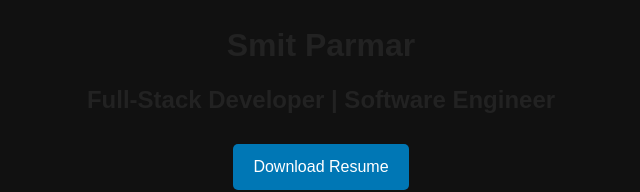
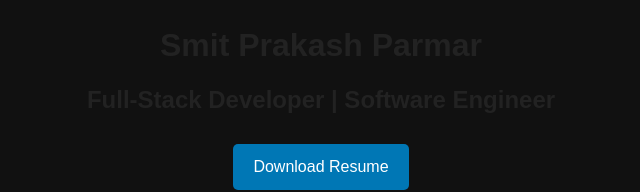
Before and after one commit to smitparmar2607/portfolio-smit, a plain HTML site: page index.html in a window 1280 px wide. Shown: the part 213-405 px from the top of the page, 319-959 px from the left. Drawn offline with Linux system fonts and the light colour scheme.

Commit message:
commit - portfolio site

```diff
--- a/index.html
+++ b/index.html
@@ -10,7 +10,7 @@
   <!-- Header / Hero -->
   <header class="hero">
     <img src="images/profile1.jpg" alt="Smit Parmar" class="profile-pic">
-    <h1>Smit Parmar</h1>
+    <h1>Smit Prakash Parmar</h1>
     <h2>Full-Stack Developer | Software Engineer</h2>
     <a href="Smit_Parmar_Resume.pdf" class="btn" target="_blank">Download Resume</a>
   </header>
```
